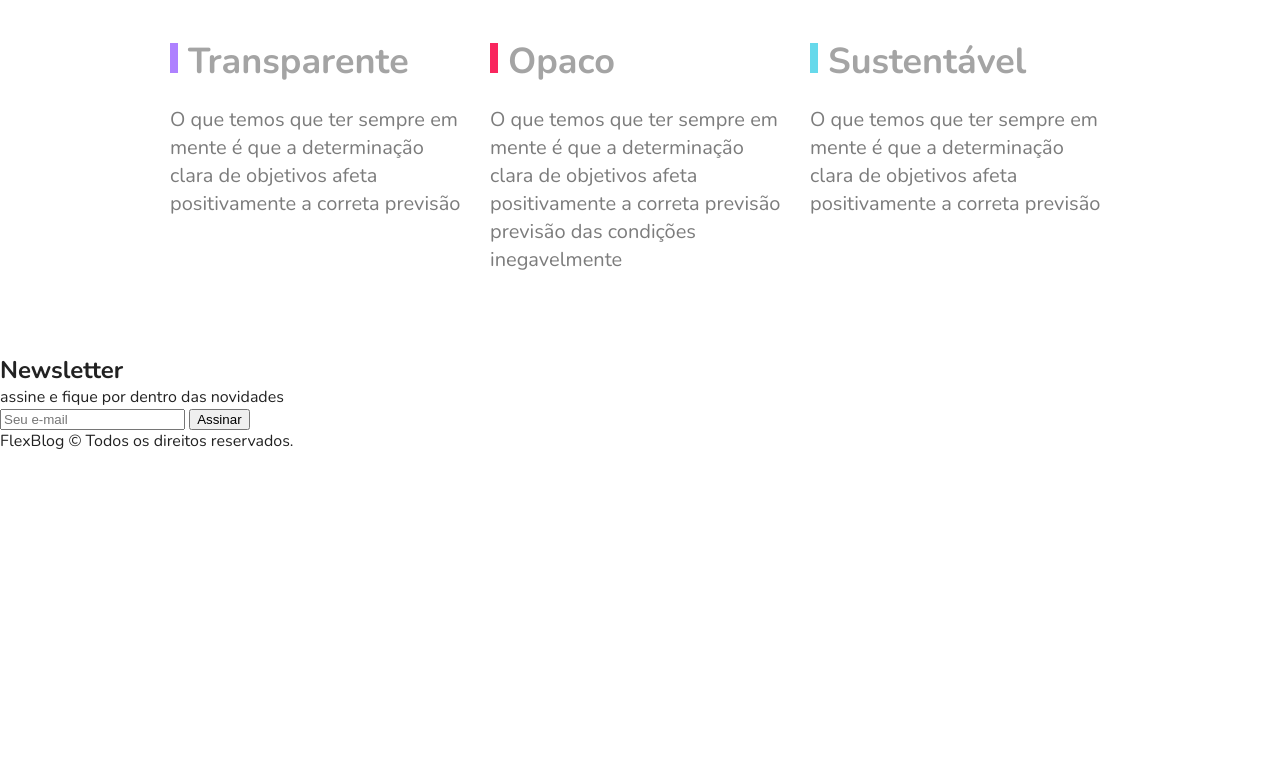
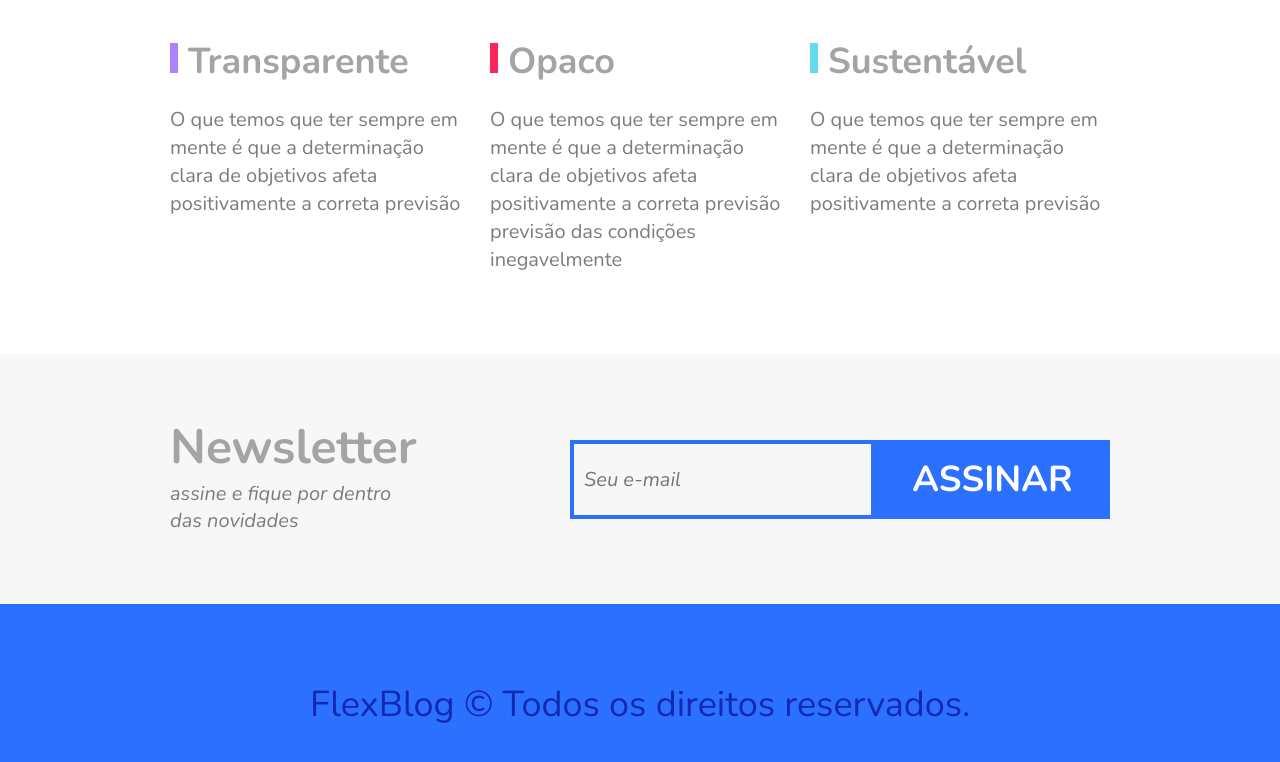
Before and after one commit to MicaelOliveira-dev/Projeto-FlexBlog, a plain HTML site: page index.html in a window 1280 px wide. Shown: the part 2888-3650 px from the top of the page. Before the commit the page ends 3340 px from the top, so only its background shows below. Drawn offline with nearby package versions, Linux system fonts and the light colour scheme.

Commit message:
Newsletter e Footer Criados || Site Finalizado

```diff
--- a/css/style.css
+++ b/css/style.css
@@ -1,3 +1,6 @@
+html {
+    scroll-behavior:smooth;
+}
 /* CSS Reset */
 body, h1, h2, p, ul, li, a {
     margin:0px;
@@ -255,6 +258,11 @@ img {
     text-align:center;
 }
 
+.preco-item a:hover {
+    border-color:#122ab2;
+    transition:ease 0.3s;
+}
+
 @media (max-width:800px) {
     .preco {
         padding-left:10px;
@@ -312,3 +320,90 @@ img {
     color:#7c7c7c;
 }
 /* Section Qualidade */
+
+/* Section Newslleter */
+
+.newsletter {
+    background:#f7f7f7;
+    padding:60px calc((100% - 960px) / 2);
+    display:flex;
+    flex-wrap:wrap;
+}
+
+.newsletter-info {
+    flex:1 1 240px;
+    margin:0 10px;
+}
+
+.newsletter-info h1 {
+    font-size:3em;
+    color:#a4a4a4;
+}
+
+.newsletter-info p {
+    font-size:1.25em;
+    font-style:italic;
+    max-width:230px;
+    color:#7c7c7c;
+    margin-bottom:10px;
+}
+
+.newsletter-form {
+    flex:2 1 260px;
+    margin:0 10px;
+    align-self:center;
+    display:flex;
+    flex-wrap:wrap;
+}
+
+.newsletter-form input {
+    flex:3 1 200px;
+    font-size:1.25em;
+    color:#7c7c7c;
+    font-style:italic;
+    font-family:"Nunito", Arial, Helvetica, sans-serif;
+    border:4px solid #2c70ff;
+    background:transparent;
+    padding:15px 10px;
+    margin:0px;
+    border-radius:0px;
+    outline:none;
+}
+
+.newsletter-form button {
+    flex:1 1 200px;
+    font-family:"Nunito", Arial, Helvetica, sans-serif;
+    font-size:2.25em;
+    font-weight:bold;
+    text-transform:uppercase;
+    background:#2c70ff;
+    color:#fff;
+    margin:0;
+    cursor:pointer;
+    border:0px;
+    padding:15px 10px;
+}
+
+@media (max-width:600px) {
+    .newsletter-form button {
+        font-size:1.5em;
+    }
+}
+
+/*  Section Newsletter */
+
+
+/* Footer */
+.footer {
+    display:flex;
+    background:#2c70ff;
+    height:200px;
+    align-items:center;
+}
+
+.footer p {
+    flex:1;
+    text-align:center;
+    font-size:2.25em;
+    color:#122ab2;
+}
```
